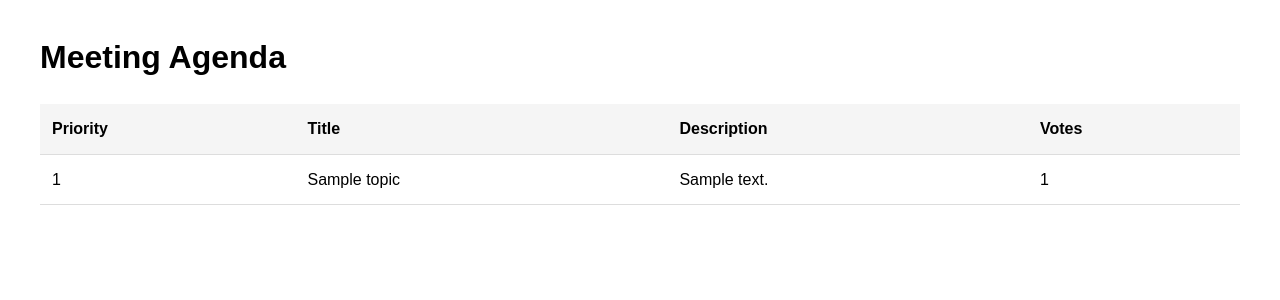
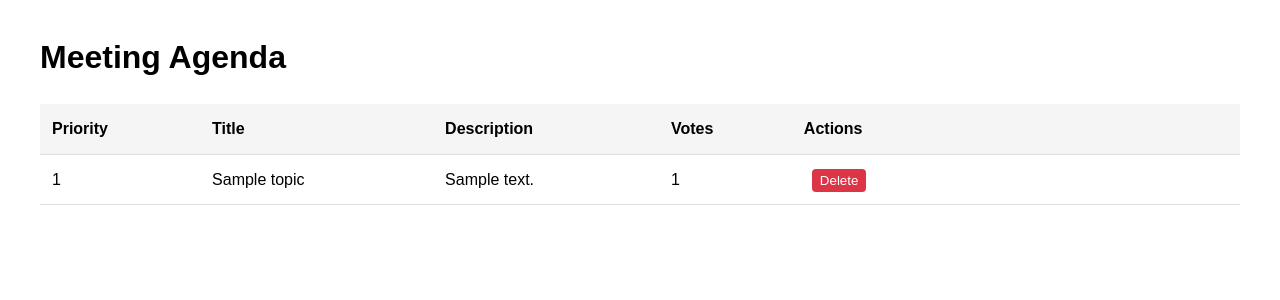
Before and after one commit to timsirmon/PriorityMeeting, a Flask app: page /agenda in a window 1280 px wide. Shown: the part 58-358 px from the top of the page. Run offline with Flask 3, Linux system fonts and the light colour scheme; a user stored in the database is signed in; tables that the repository leaves empty hold one stand-in row (values such as "Sample post").

Commit message:
Added delete functions

```diff
--- a/app.py
+++ b/app.py
@@ -66,6 +66,26 @@ def index():
         app.logger.error(f'Error in index route: {str(e)}')
         flash('An error occurred while loading topics.', 'error')
         return render_template('index.html', topics=[])
+
+@app.route('/delete_topic/<int:topic_id>', methods=['POST'])
+@login_required
+def delete_topic(topic_id):
+    try:
+        topic = Topic.query.get_or_404(topic_id)
+
+        # Check if current user is the topic creator
+        if topic.user_id != current_user.id:
+            flash('You can only delete your own topics.', 'error')
+            return redirect(url_for('index'))
+
+        db.session.delete(topic)
+        db.session.commit()
+        flash('Topic deleted successfully.', 'success')
+    except Exception as e:
+        app.logger.error(f'Error deleting topic: {str(e)}')
+        flash('An error occurred while deleting the topic.', 'error')
+
+    return redirect(url_for('index'))
 
 @app.route('/register', methods=['GET', 'POST'])
 def register():
--- a/static/styles.css
+++ b/static/styles.css
@@ -109,13 +109,28 @@ textarea {
     margin-top: 0.25rem;
 }
 
+/* Add this to your existing static/styles.css */
+.delete-btn {
+    background-color: #dc3545;
+    color: white;
+    border: none;
+    padding: 0.25rem 0.5rem;
+    border-radius: 4px;
+    cursor: pointer;
+}
+
+.delete-btn:hover {
+    background-color: #c82333;
+}
+
 .actions {
     white-space: nowrap;
+    min-width: 200px; /* Add this to ensure enough space for buttons */
 }
 
 .actions form {
     display: inline;
-    margin: 0;
+    margin: 0 0.25rem;
 }
 
 .actions button {
--- a/templates/agenda.html
+++ b/templates/agenda.html
@@ -1,6 +1,5 @@
 <!-- templates/agenda.html -->
 {% extends "base.html" %}
-
 {% block content %}
 <h1>Meeting Agenda</h1>
 <table>
@@ -10,6 +9,7 @@
             <th>Title</th>
             <th>Description</th>
             <th>Votes</th>
+            <th>Actions</th>
         </tr>
     </thead>
     <tbody>
@@ -19,6 +19,13 @@
             <td>{{ topic.title }}</td>
             <td>{{ topic.description or 'N/A' }}</td>
             <td>{{ topic.votes }}</td>
+            <td class="actions">
+                {% if current_user.is_authenticated and current_user.id == topic.user_id %}
+                <form action="{{ url_for('delete_topic', topic_id=topic.id) }}" method="POST" style="display:inline;">
+                    <button type="submit" class="delete-btn" onclick="return confirm('Are you sure you want to delete this topic?');">Delete</button>
+                </form>
+                {% endif %}
+            </td>
         </tr>
         {% endfor %}
     </tbody>
```
Also changed, not shown: templates/index.html (+6 -2 lines).
